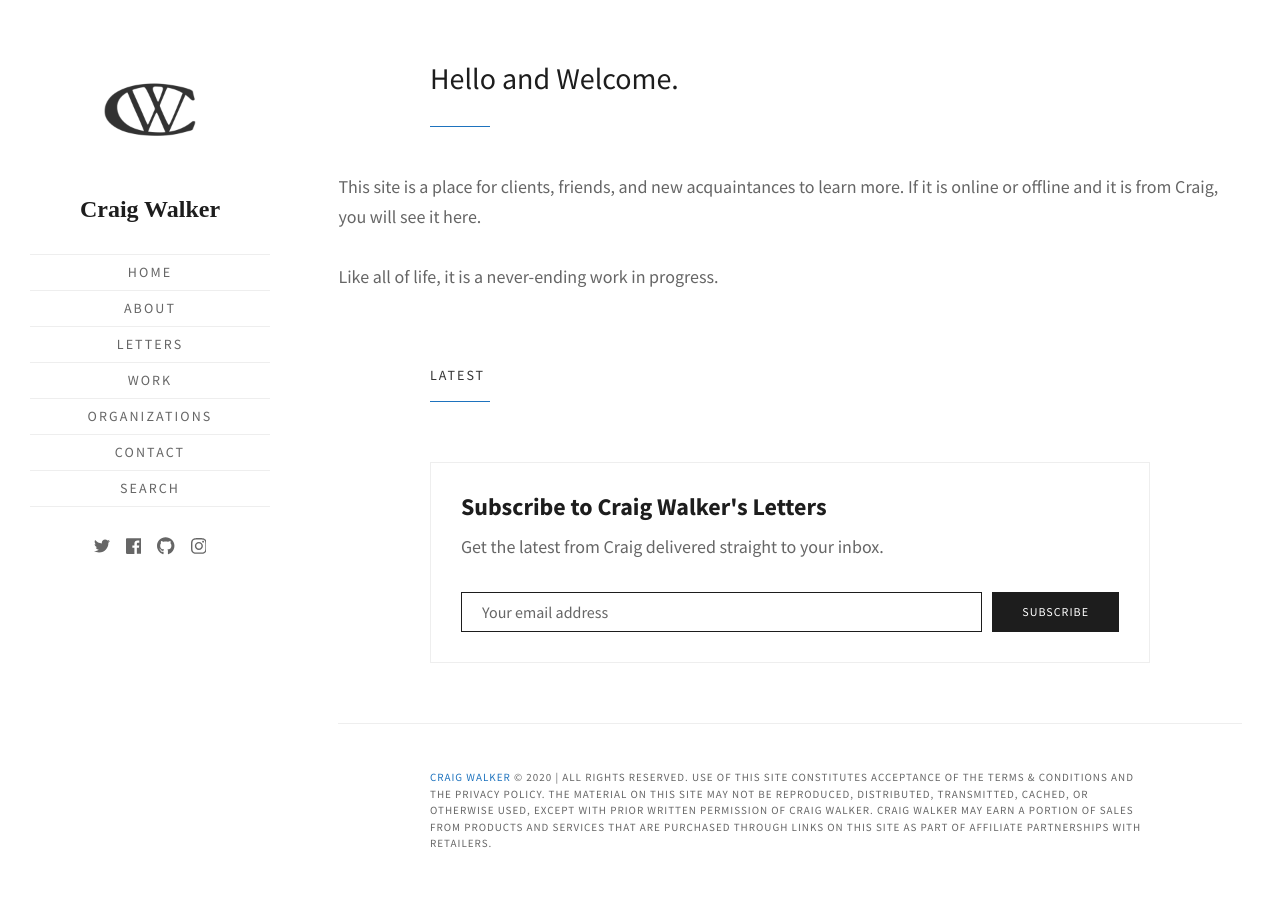
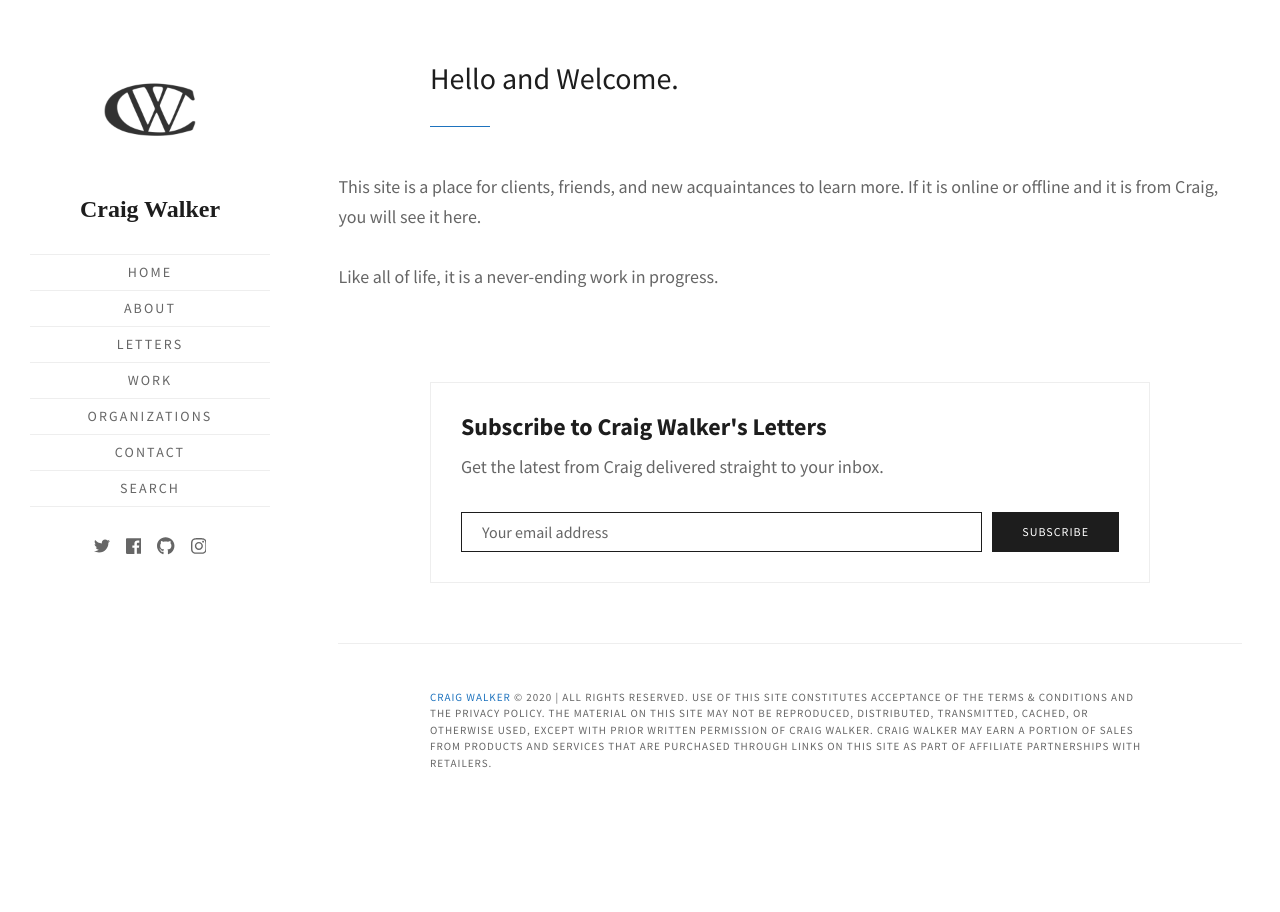
Before and after one commit to walkercraig/walkercraig, a Jekyll site: the page built from index.html, in a window 1280 px wide. Built offline with Jekyll 4.4.1, drawn with Linux system fonts in a browser that asks for light colours; some web fonts are replaced; the list of posts is cut into pages by our own code.

Commit message:
Update index.html

```diff
--- a/index.html
+++ b/index.html
@@ -26,7 +26,7 @@ title: Home
 
 <!-- Posts Index -->
 <div class="post-feed inner">
-    {% if page.url == "/" %}
+    {% if page.url == "/roycetest/posts/" %}
     <div class="post-feed-title">Latest</div>
     {% endif %}
     <div class="post-feed inner-wide">
```
